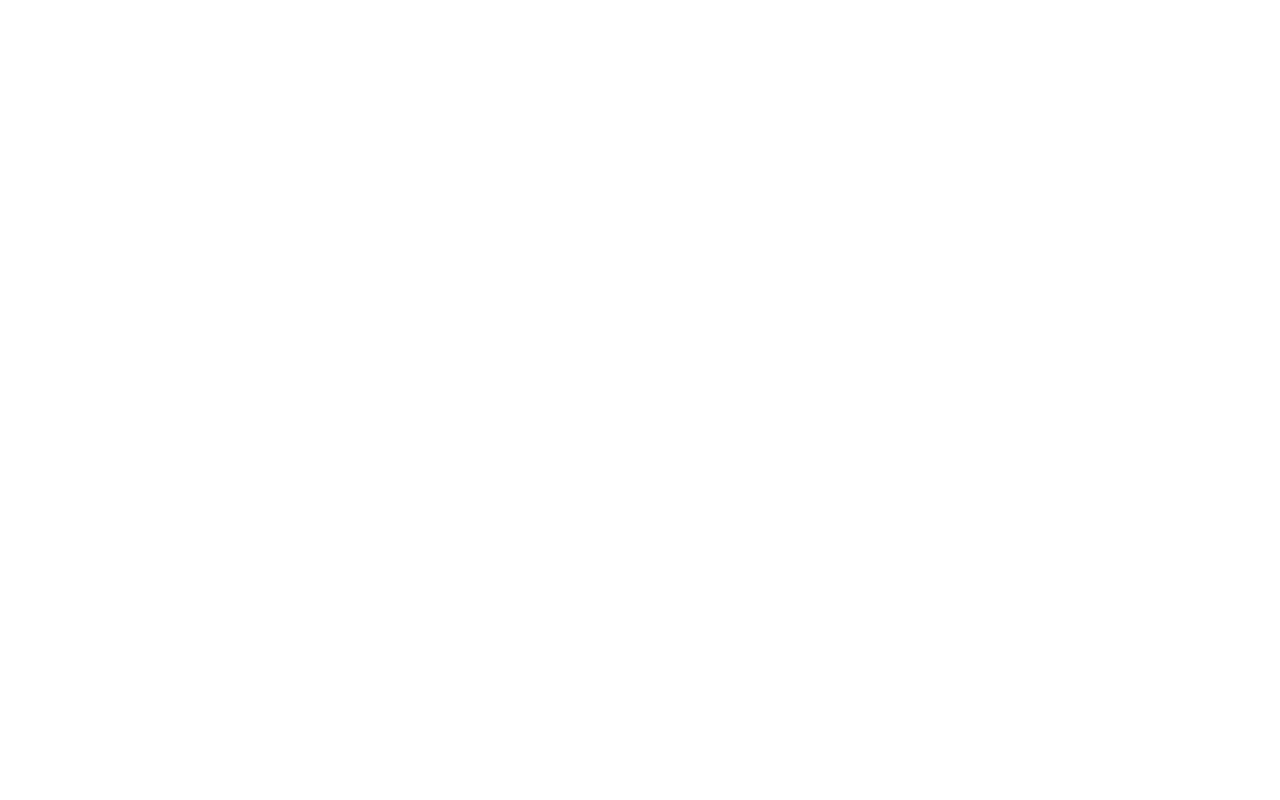
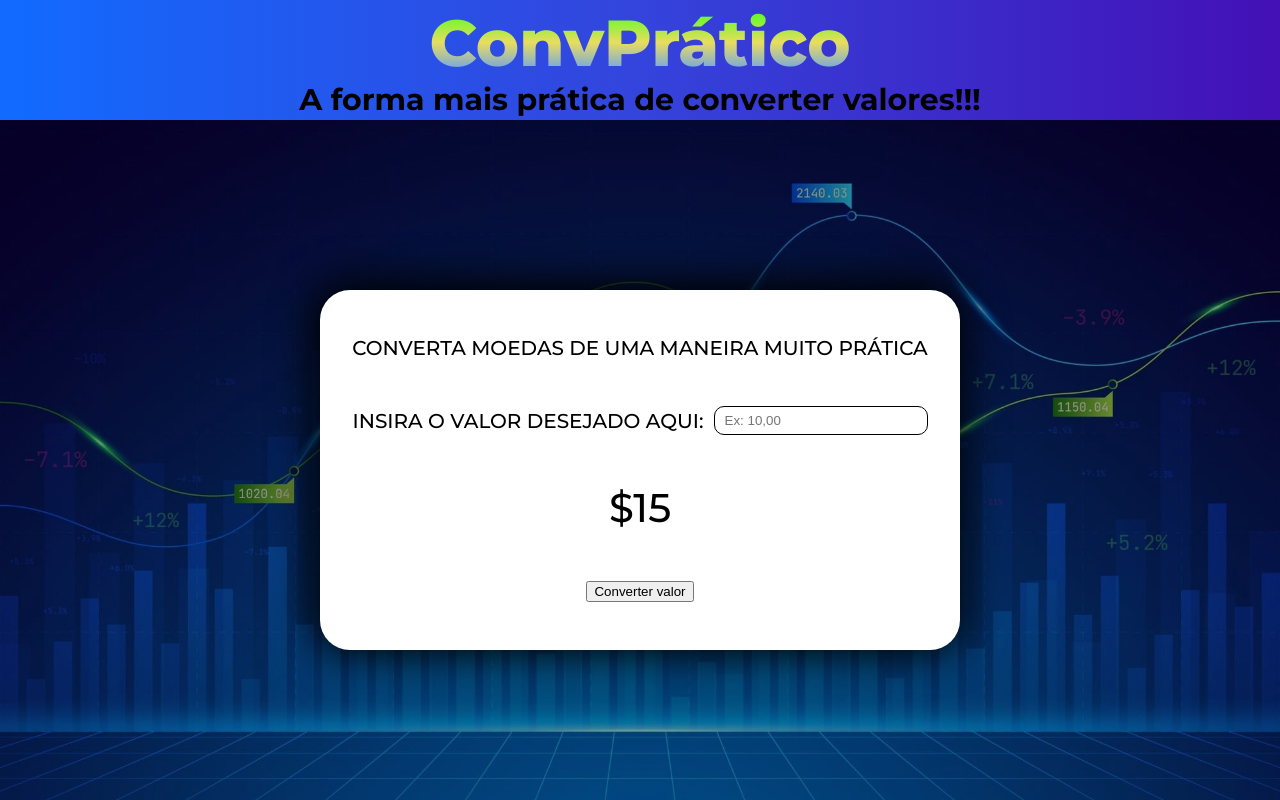
Before and after one commit to hashiraofcode/ConvPratico, a plain HTML site: page index.html in a window 1280 px wide. Drawn offline with Linux system fonts and the light colour scheme.

Commit message:
commit finalizando projeto

```diff
--- a/css/styles.css
+++ b/css/styles.css
@@ -0,0 +1,199 @@
+html,
+body,
+div,
+span,
+iframe,
+h1,
+h2,
+h3,
+h4,
+h5,
+h6,
+p,
+a,
+address,
+em,
+img,
+ins,
+strong,
+b,
+u,
+i,
+ol,
+ul,
+li,
+fieldset,
+form,
+label,
+legend,
+table,
+tbody,
+tfoot,
+thead,
+tr,
+th,
+main,
+td,
+article,
+aside,
+figure,
+figcaption,
+footer,
+header,
+nav,
+output,
+ruby,
+section,
+summary,
+time,
+mark,
+audio,
+video,
+iframe {
+	margin: 0;
+	padding: 0;
+	border: 0;
+	font-size: 100%;
+	font: inherit;
+	vertical-align: baseline;
+    box-sizing: border-box;
+}
+
+body {
+	font: 16px "Montserrat", Arial, Helvetica, sans-serif;
+	color: #333;
+	line-height: 1;
+	background-color: #000000;
+}
+ol, ul {
+	list-style: none;
+}
+
+table {
+	border-collapse: collapse;
+	border-spacing: 0;
+	width: 100%;
+}
+/* ajustando o container para utilizar medidas relativas */
+#container {
+	width: 100dvw;
+	height: 100dvh;
+	max-width: 1900px;
+	overflow-x: hidden;
+	margin: 0 auto;
+}
+/* Aqui fica o header */
+#header {
+	width: 100%;
+	height: 15dvh;
+	background: linear-gradient(90deg, #126bff,#3444dc,#4310b6);
+	display: flex;
+	flex-direction: column;
+	gap: 10px;
+	justify-content: center;
+	align-items: center;
+	padding-top: 5px;
+	position: relative;
+	z-index: 999;
+}
+#titulo {
+	font-size: clamp(30px, 10vw, 65px);
+	font-weight: 800;
+	background-clip: text;
+	background-image: -webkit-linear-gradient(90deg, #5c9aff,#e8dd5e,#4fff1f);
+	color: transparent;
+}
+#subtitulo {
+	font-size: clamp(10px, 4vw, 30px);
+	font-weight: 700;
+	color: #000000;
+}
+
+/* aqui começa o conteúdo */
+/* picture por algum motino estava na parte de baixo do documento ao invés de acompanhar o tamanho e a largura do seu container então decidi dar um overflow y hidden para ignorar essa sobra como não pretendo ultrapassar o tamanho da tela em conteúdo não é para ter problema; */
+main {
+	width: 100%;
+	height: calc(100% - 15dvh);
+	position: relative;
+	overflow-y: hidden;
+}
+#bg {
+	width: 100%;
+	height: 100%;
+	position: absolute;
+	z-index: 9;
+}
+#bg picture img{
+	width: 100%;
+	height: 100%;
+	object-fit: cover;
+
+}
+#overlay {
+	position: absolute;
+	top: 0;
+	left: 0;
+	right: 0;
+	bottom: 0;
+	z-index: 10;
+	background-color: #00000062;
+}
+/* lindando com a parte do contéudo*/
+#display {
+	width: 50%;
+	height: 45dvh;
+	min-width: 300px;
+	position: absolute;
+	top: 25%;
+	left: 50%;
+	transform: translateY(-25%);
+	transform: translateX(-50%);
+	z-index: 11;
+	background-color: #ffffff;
+	border-radius: 30px;
+	display: flex;
+	flex-direction: column;
+	justify-content: space-evenly;
+	align-items: center;
+	box-shadow: -2px -2px 41px 6px rgb(0, 0, 0);
+}
+#display > p, #display label p {
+	font-size: clamp(10px,2vw,20px);
+	font-weight: 500;
+	color: #000000;
+	text-transform: uppercase;
+}
+label {
+	width: 100%;
+	height: auto;
+	display: flex;
+	justify-content: center;
+	align-items: center;
+	gap: 10px;
+	flex-wrap: wrap;
+}
+
+#valores {
+	width: 200px;
+	height: 25px;
+	padding-left: 10px;
+	border: 1px solid #000000;
+	border-radius: 10px;
+}
+ #valores:focus {
+	border: 1px solid #126bff;
+	outline: none;
+}
+#saida {
+	width: 50px;
+	height: 50px;
+	display: flex;
+	justify-content: center;
+	align-items: center;
+}
+
+#saida p {
+	font-size: 40px;
+	color: #000000;
+	font-weight: 500;
+}
--- a/index.html
+++ b/index.html
@@ -5,9 +5,41 @@
     <meta name="viewport" content="width=device-width, initial-scale=1.0">
     <meta name="description" content="Este é um coversor de moeda que tem como objetivo ser uma ferramenta de facil acesso em caso de necessitar de um.">
     <meta name="robots" content="index,follow">
+    <link rel="stylesheet" href="css/styles.css">
+    <link rel="icon" href="favicon.png">
+    <!-- fonts -->
+     <link rel="preconnect" href="https://fonts.googleapis.com">
+    <link rel="preconnect" href="https://fonts.gstatic.com" crossorigin>
+    <link href="https://fonts.googleapis.com/css2?family=Montserrat:ital,wght@0,100..900;1,100..900&display=swap" rel="stylesheet">
     <title>CovPrático | Projeto Dev</title>
 </head>
 <body>
-
+    <div id="container">
+         <header id="header">
+        <h1 id="titulo">ConvPrático</h1>
+        <p id="subtitulo">A forma mais prática de converter valores!!!</p>
+        </header>
+    <main>
+        <div id="bg">
+            <picture>
+                <source srcset="assets/bgMobile.jpg" media="max-width: 500px">
+                <source srcset="assets/bg.jpg" media="min-width: 2000px">
+                 <img src="assets/bgDefault.jpg" alt="backgroud" aria-hidden="true">
+            </picture>
+        </div>
+        <div id="overlay"></div>
+        <div id="display">
+             <p>Converta moedas de uma maneira muito prática</p>
+            <label for="valores">
+                <p>insira o valor desejado aqui:</p>
+                <input type="number" id="valores" placeholder="Ex: 10,00">
+            </label>
+            <div id="saida">
+                <p>$15</p>
+            </div>
+            <button>Converter valor</button>
+        </div>
+    </main>
+    </div>
 </body>
 </html>
```
Also changed, not shown: assets/bg.jpg (added), assets/bgDefault.jpg (added), assets/bgMobile.jpg (added).
